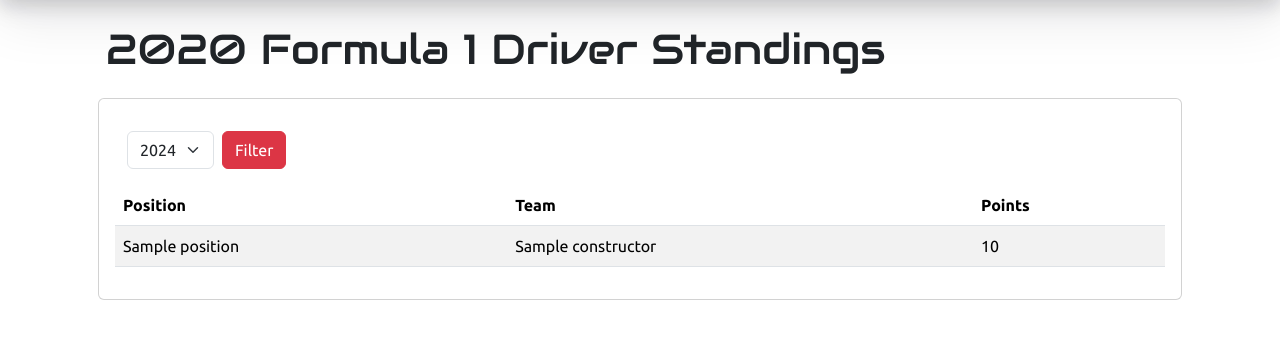
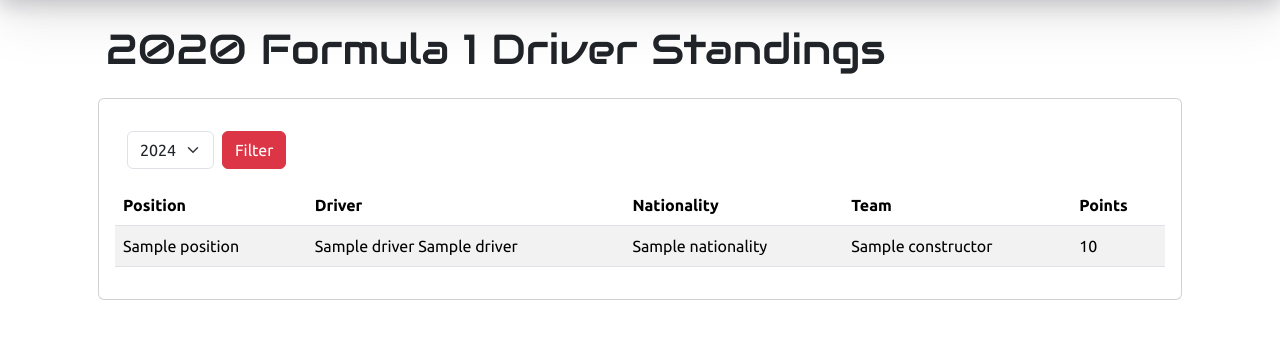
Before and after one commit to neilcasas/f1-website, a Flask app: template templates/drivers.html in a window 1280 px wide. Shown: the part 56-395 px from the top of the page. Run offline with Flask 3, Linux system fonts and the light colour scheme; the template is opened without the code that fills it: most values are stand-ins (such as "Sample title", 1, 10 or a date in 2020).

Commit message:
added data to drivers standing tables

```diff
--- a/templates/drivers.html
+++ b/templates/drivers.html
@@ -42,15 +42,19 @@
         <thead>
             <tr>
                 <th>Position</th>
+                <th>Driver</th>
+                <th>Nationality</th>
                 <th>Team</th>
                 <th>Points</th>
             </tr>
         </thead>
-        {% for constructor_standing in constructor_standings %}
+        {% for driver_standing in driver_standings %}
         <tr>
-            <td>{{ constructor_standing.position }} </td>
-            <td>{{ constructor_standing.constructor.name}}</td>
-            <td>{{ constructor_standing.points }}</td>
+            <td>{{ driver_standing.position }}</td>
+            <td>{{ driver_standing.driver.given_name }} {{driver_standing.driver.family_name}} </td>
+            <td>{{ driver_standing.driver.nationality }}</td>
+            <td>{{ driver_standing.constructors[0].name }}</td>
+            <td>{{ driver_standing.points }}</td>
         </tr>
         {% endfor %}
     </table>
```
